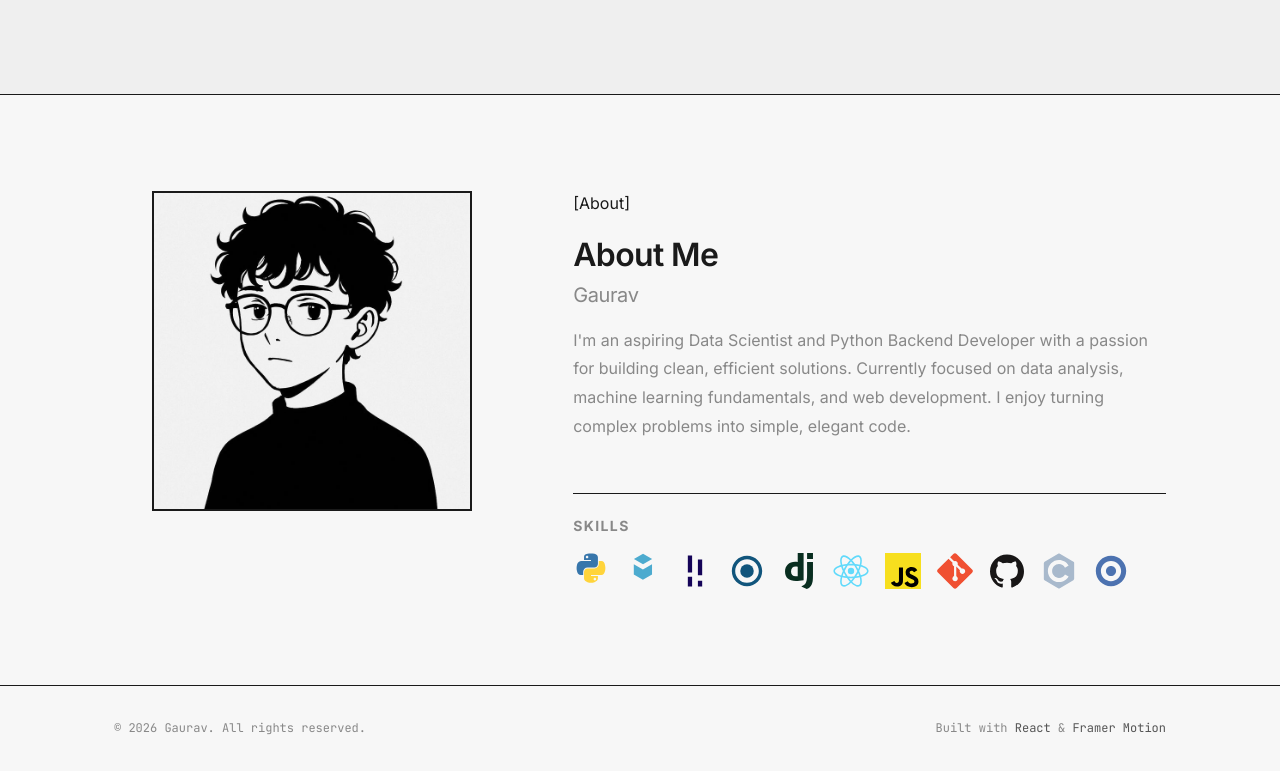
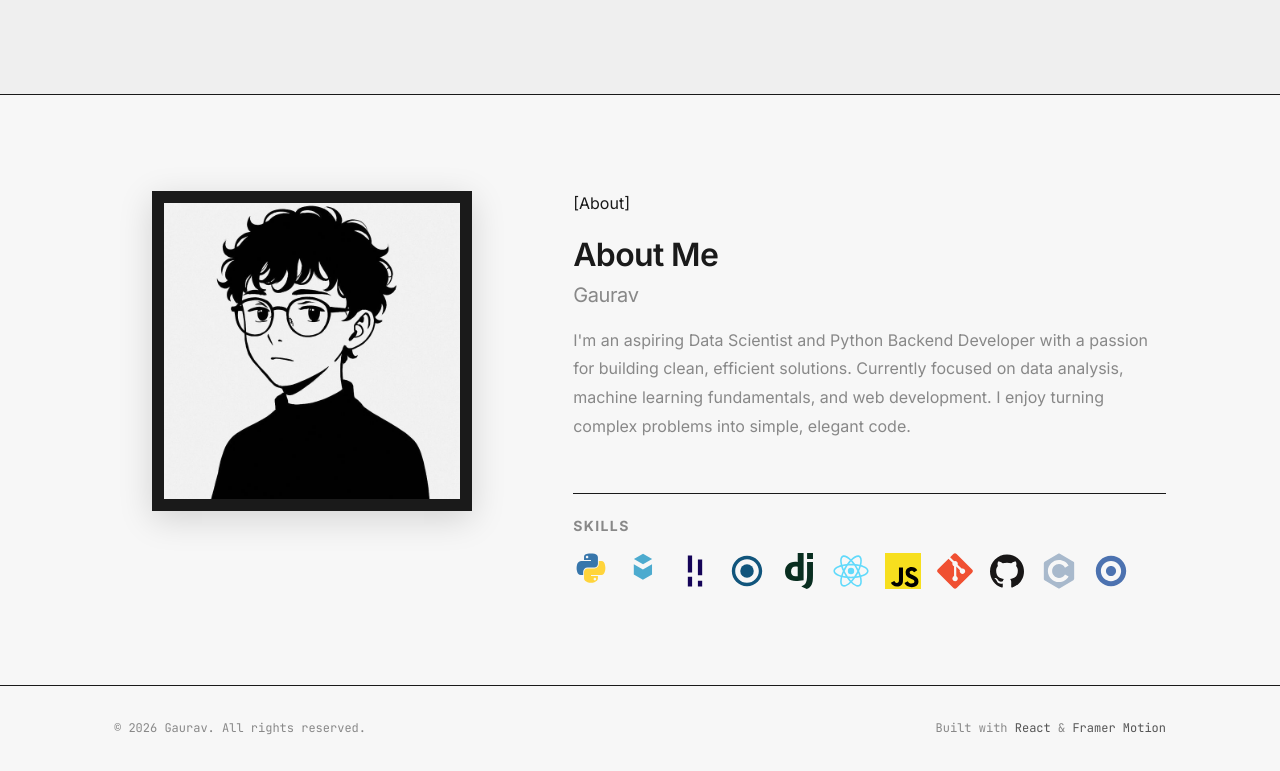
Before and after one commit to gohil-gaurav/Porfolio, a React (Vite) app: page / in a window 1280 px wide. Shown: the part 2295-3066 px from the top of the page. Built offline with nearby package versions, Linux system fonts and the light colour scheme.

Commit message:
Update the about section

```diff
--- a/src/components/About.css
+++ b/src/components/About.css
@@ -26,12 +26,18 @@
   height: 320px;
   border-radius: 0;
   overflow: hidden;
-  border: 2px solid var(--color-border);
-  transition: border-color var(--transition-base);
+  /* Thick black frame like a portrait */
+  border: 12px solid #000000;
+  box-shadow:
+    inset 0 0 0 2px rgba(255, 255, 255, 0.1),
+    0 8px 32px rgba(0, 0, 0, 0.3);
+  transition: all var(--transition-base);
 }
 
 .about__avatar-container:hover {
-  border-color: var(--color-text-muted);
+  box-shadow:
+    inset 0 0 0 2px rgba(255, 255, 255, 0.15),
+    0 12px 40px rgba(0, 0, 0, 0.4);
 }
 
 .about__avatar {
@@ -44,6 +50,20 @@
 
 .about__avatar-container:hover .about__avatar {
   filter: grayscale(50%);
+}
+
+/* Light mode frame adjustment */
+[data-theme="light"] .about__avatar-container {
+  border-color: #1a1a1a;
+  box-shadow:
+    inset 0 0 0 2px rgba(0, 0, 0, 0.05),
+    0 8px 32px rgba(0, 0, 0, 0.15);
+}
+
+[data-theme="light"] .about__avatar-container:hover {
+  box-shadow:
+    inset 0 0 0 2px rgba(0, 0, 0, 0.08),
+    0 12px 40px rgba(0, 0, 0, 0.2);
 }
 
 /* Content Column */
```
